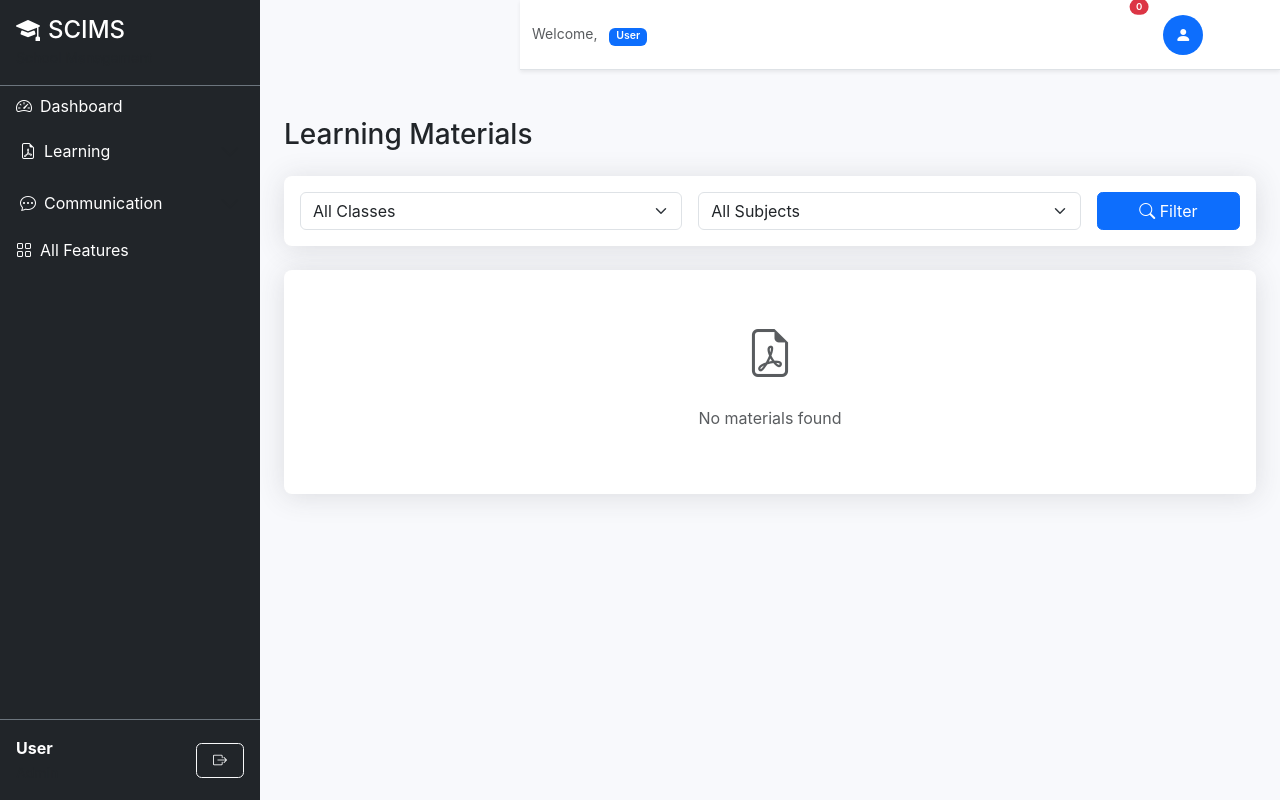
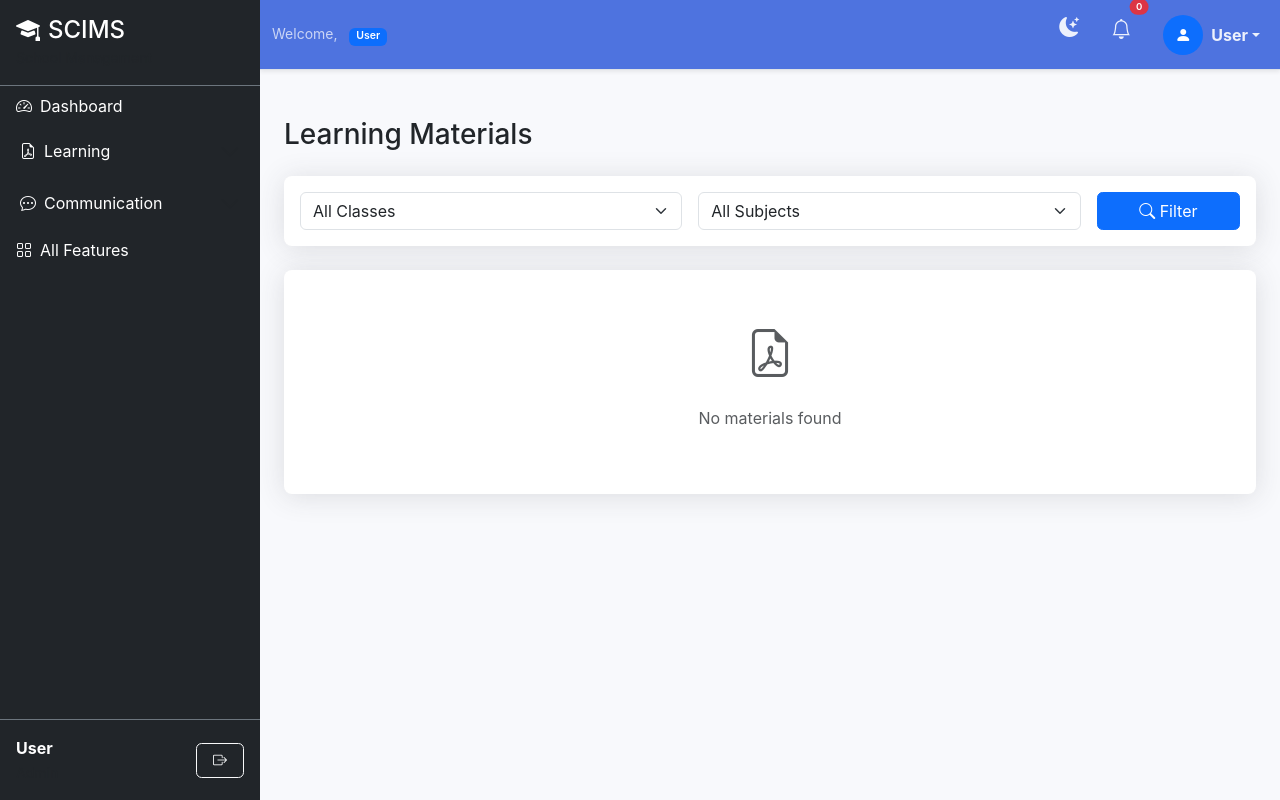
Before and after one commit to aaveshkumar/scims, a PHP site: page /materials in a window 1280 px wide. Run offline with PHP 8.4, Linux system fonts and the light colour scheme; the visitor is signed in with stand-in values (Sample User, id 1); data that the repository does not hold is empty.

Commit message:
Improve navbar appearance and fix text visibility in different themes
Update CSS for the navbar to ensure proper styling and text visibility in both light and dark modes.

Replit-Commit-Author: Agent
Replit-Commit-Session-Id: 35473dc4-9dd8-410c-bfc5-3e4d4ea50264
Replit-Commit-Checkpoint-Type: intermediate_checkpoint
Replit-Commit-Event-Id: 9cdc2335-b4f8-4455-9c29-056c41367ceb
Replit-Commit-Screenshot-Url: https://storage.googleapis.com/screenshot-production-us-central1/33d7b5d7-366d-4e55-93cf-cfb0af118529/35473dc4-9dd8-410c-bfc5-3e4d4ea50264/yPE8gaI

```diff
--- a/app/views/layouts/header.php
+++ b/app/views/layouts/header.php
@@ -67,22 +67,39 @@
             padding: 0.35em 0.65em;
             font-weight: 600;
         }
-        .topbar {
+        /* Light Mode Navbar */
+        [data-bs-theme="light"] .navbar.topbar,
+        .navbar.topbar {
             height: 4.375rem;
-            background-color: var(--primary-color);
+            background-color: #4e73df !important;
             box-shadow: 0 0.15rem 1.75rem 0 rgba(58, 59, 69, 0.15);
         }
-        .topbar .navbar {
-            background-color: var(--primary-color) !important;
-        }
-        .topbar .nav-link,
-        .topbar .navbar-text {
+        [data-bs-theme="light"] .navbar.topbar .nav-link,
+        .navbar.topbar .nav-link {
             color: rgba(255, 255, 255, 0.9) !important;
         }
-        .topbar .nav-link:hover {
+        [data-bs-theme="light"] .navbar.topbar .nav-link:hover,
+        .navbar.topbar .nav-link:hover {
             color: #fff !important;
         }
-        .topbar .dropdown-toggle::after {
+        [data-bs-theme="light"] .navbar.topbar .navbar-text,
+        .navbar.topbar .navbar-text {
+            color: rgba(255, 255, 255, 0.9) !important;
+        }
+        [data-bs-theme="light"] .navbar.topbar .navbar-text strong,
+        .navbar.topbar .navbar-text strong {
+            color: #fff !important;
+        }
+        [data-bs-theme="light"] .navbar.topbar .text-muted,
+        .navbar.topbar .text-muted {
+            color: rgba(255, 255, 255, 0.7) !important;
+        }
+        [data-bs-theme="light"] .navbar.topbar .badge,
+        .navbar.topbar .badge {
+            color: #fff !important;
+        }
+        [data-bs-theme="light"] .navbar.topbar .dropdown-toggle::after,
+        .navbar.topbar .dropdown-toggle::after {
             color: rgba(255, 255, 255, 0.9);
         }
 
@@ -108,10 +125,28 @@
             border-bottom-color: #4a5058;
             color: #e9ecef !important;
         }
-        [data-bs-theme="dark"] .topbar,
-        [data-bs-theme="dark"] .navbar {
+        /* Dark Mode Navbar */
+        [data-bs-theme="dark"] .navbar.topbar {
             background-color: #2d3238 !important;
             border-bottom-color: #3a3f47 !important;
+        }
+        [data-bs-theme="dark"] .navbar.topbar .nav-link {
+            color: #a8b1bd !important;
+        }
+        [data-bs-theme="dark"] .navbar.topbar .nav-link:hover {
+            color: #e9ecef !important;
+        }
+        [data-bs-theme="dark"] .navbar.topbar .navbar-text {
+            color: #a8b1bd !important;
+        }
+        [data-bs-theme="dark"] .navbar.topbar .navbar-text strong {
+            color: #e9ecef !important;
+        }
+        [data-bs-theme="dark"] .navbar.topbar .text-muted {
+            color: rgba(168, 177, 189, 0.7) !important;
+        }
+        [data-bs-theme="dark"] .navbar.topbar .badge {
+            color: #fff !important;
         }
         [data-bs-theme="dark"] .table {
             color: #e9ecef !important;
--- a/app/views/layouts/navbar.php
+++ b/app/views/layouts/navbar.php
@@ -1,4 +1,4 @@
-<nav class="topbar navbar navbar-expand navbar-light bg-white border-bottom mb-4 shadow-sm" style="margin-left: 260px;">
+<nav class="topbar navbar navbar-expand navbar-light bg-white border-bottom mb-4 shadow-sm">
     <div class="container-fluid">
         <button class="btn btn-link d-md-none" id="sidebarToggle">
             <i class="bi bi-list fs-4"></i>
```
Also changed, not shown: 1 other file.
